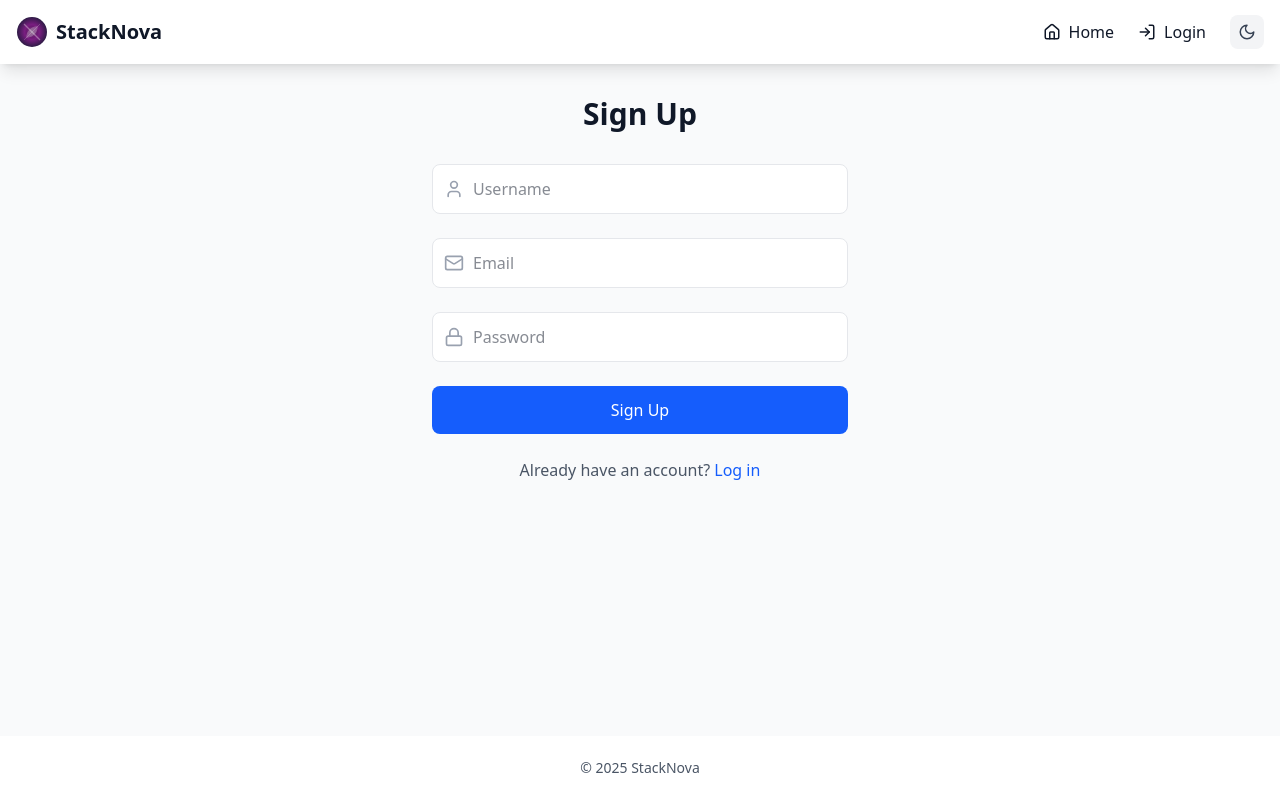
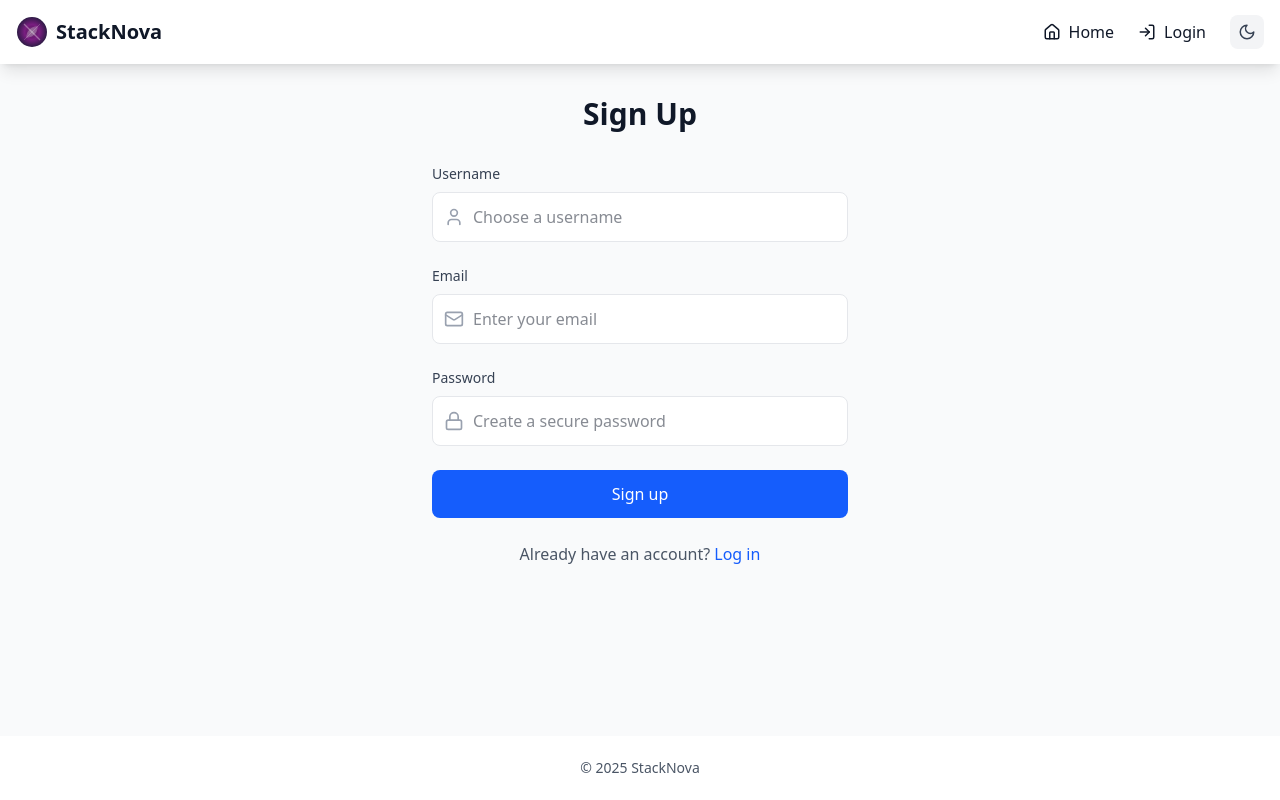
Before and after one commit to kyoriku/StackNova, a React (Vite) app in the folder client/: page /signup in a window 1280 px wide. Built offline with nearby package versions, Linux system fonts and the light colour scheme; no server answers.

Commit message:
improved auth forms with labels and consistent styling

```diff
--- a/client/src/pages/Login/index.jsx
+++ b/client/src/pages/Login/index.jsx
@@ -35,11 +35,17 @@ const Login = () => {
 
       <div className="max-w-md mx-auto px-4">
         <h1 className="text-3xl font-bold text-center text-gray-900 dark:text-white mb-8">
-          Login
+          Log In
         </h1>
 
         <form onSubmit={handleSubmit} className="space-y-6">
           <div>
+            <label
+              htmlFor="email"
+              className="block text-sm font-medium text-gray-700 dark:text-gray-300 mb-2"
+            >
+              Email
+            </label>
             <div className="relative">
               <Mail className="absolute left-3 top-1/2 transform -translate-y-1/2 text-gray-400" size={20} />
               <input
@@ -48,7 +54,7 @@ const Login = () => {
                 type="email"
                 value={email}
                 onChange={(e) => setEmail(e.target.value)}
-                placeholder="Email"
+                placeholder="Enter your email"
                 autoComplete="email"
                 className="w-full pl-10 pr-4 py-3 rounded-lg
                        bg-white dark:bg-gray-700
@@ -62,6 +68,12 @@ const Login = () => {
           </div>
 
           <div>
+            <label
+              htmlFor="password"
+              className="block text-sm font-medium text-gray-700 dark:text-gray-300 mb-2"
+            >
+              Password
+            </label>
             <div className="relative">
               <Lock className="absolute left-3 top-1/2 transform -translate-y-1/2 text-gray-400" size={20} />
               <input
@@ -70,7 +82,7 @@ const Login = () => {
                 type="password"
                 value={password}
                 onChange={(e) => setPassword(e.target.value)}
-                placeholder="Password"
+                placeholder="Enter your password"
                 autoComplete="current-password"
                 className="w-full pl-10 pr-4 py-3 rounded-lg
                        bg-white dark:bg-gray-700
@@ -84,7 +96,10 @@ const Login = () => {
           </div>
 
           {error && (
-            <div className="text-red-500 text-center text-sm">
+            <div
+              className="py-2 px-3 bg-red-50 dark:bg-red-900/20 text-red-500 dark:text-red-400 text-sm rounded-lg border border-red-100 dark:border-red-900/30 text-center"
+              role="alert"
+            >
               {error}
             </div>
           )}
@@ -95,12 +110,12 @@ const Login = () => {
             className="w-full py-3 bg-blue-600 text-white rounded-lg
            hover:bg-blue-700 focus:outline-none focus:ring-2 focus:ring-blue-500
            disabled:opacity-50 disabled:cursor-not-allowed
-           flex items-center justify-center cursor-pointer"
+           flex items-center justify-center transition-colors duration-200"
           >
             {isLoading ? (
               <div className="inline-block h-6 w-6 animate-spin rounded-full border-2 border-solid border-white border-r-transparent align-[-0.125em]" />
             ) : (
-              'Login'
+              'Log in'
             )}
           </button>
 
--- a/client/src/pages/SignUp/index.jsx
+++ b/client/src/pages/SignUp/index.jsx
@@ -55,6 +55,12 @@ const Signup = () => {
         <form onSubmit={handleSubmit} className="space-y-6">
           {/* Username Input */}
           <div>
+            <label
+              htmlFor="username"
+              className="block text-sm font-medium text-gray-700 dark:text-gray-300 mb-2"
+            >
+              Username
+            </label>
             <div className="relative">
               <User className="absolute left-3 top-1/2 transform -translate-y-1/2 text-gray-400" size={20} />
               <input
@@ -63,8 +69,8 @@ const Signup = () => {
                 type="text"
                 value={username}
                 onChange={(e) => setUsername(e.target.value)}
-                placeholder="Username"
-                autoComplete="username"
+                placeholder="Choose a username"
+                autoComplete="off"
                 className="w-full pl-10 pr-4 py-3 rounded-lg
                        bg-white dark:bg-gray-700
                        text-gray-900 dark:text-white
@@ -78,6 +84,12 @@ const Signup = () => {
 
           {/* Email Input */}
           <div>
+            <label
+              htmlFor="email"
+              className="block text-sm font-medium text-gray-700 dark:text-gray-300 mb-2"
+            >
+              Email
+            </label>
             <div className="relative">
               <Mail className="absolute left-3 top-1/2 transform -translate-y-1/2 text-gray-400" size={20} />
               <input
@@ -86,8 +98,8 @@ const Signup = () => {
                 type="email"
                 value={email}
                 onChange={(e) => setEmail(e.target.value)}
-                placeholder="Email"
-                autoComplete="email"
+                placeholder="Enter your email"
+                autoComplete="username"
                 className="w-full pl-10 pr-4 py-3 rounded-lg
                        bg-white dark:bg-gray-700
                        text-gray-900 dark:text-white
@@ -101,6 +113,12 @@ const Signup = () => {
 
           {/* Password Input */}
           <div>
+            <label
+              htmlFor="password"
+              className="block text-sm font-medium text-gray-700 dark:text-gray-300 mb-2"
+            >
+              Password
+            </label>
             <div className="relative">
               <Lock className="absolute left-3 top-1/2 transform -translate-y-1/2 text-gray-400" size={20} />
               <input
@@ -111,7 +129,7 @@ const Signup = () => {
                 onChange={(e) => setPassword(e.target.value)}
                 onFocus={() => setPasswordFocused(true)}
                 onBlur={() => setPasswordFocused(false)}
-                placeholder="Password"
+                placeholder="Create a secure password"
                 autoComplete="new-password"
                 className="w-full pl-10 pr-4 py-3 rounded-lg
                        bg-white dark:bg-gray-700
@@ -121,12 +139,18 @@ const Signup = () => {
                        focus:ring-blue-200 dark:focus:ring-blue-800"
                 required
                 minLength={8}
+                aria-describedby="password-requirements"
               />
             </div>
 
             {/* Password requirements - only show when password field is focused or has content */}
             {(passwordFocused || password.length > 0) && (
-              <div className="mt-6 p-3 bg-gray-100 dark:bg-gray-800 rounded-lg border border-gray-200 dark:border-gray-700">
+              <div
+                id="password-requirements"
+                className="mt-6 p-3 bg-gray-100 dark:bg-gray-800 rounded-lg border border-gray-200 dark:border-gray-700"
+                role="region"
+                aria-label="Password requirements"
+              >
                 <p className="text-sm font-medium text-gray-700 dark:text-gray-300 mb-2">Password requirements:</p>
                 <div className="space-y-1">
                   <div className="flex items-center">
@@ -165,7 +189,10 @@ const Signup = () => {
           </div>
 
           {error && (
-            <div className="py-2 px-3 bg-red-50 dark:bg-red-900/20 text-red-500 dark:text-red-400 text-sm rounded-lg border border-red-100 dark:border-red-900/30">
+            <div
+              className="py-2 px-3 bg-red-50 dark:bg-red-900/20 text-red-500 dark:text-red-400 text-sm rounded-lg border border-red-100 dark:border-red-900/30"
+              role="alert"
+            >
               {error}
             </div>
           )}
@@ -181,7 +208,7 @@ const Signup = () => {
             {isLoading ? (
               <div className="inline-block h-6 w-6 animate-spin rounded-full border-2 border-solid border-white border-r-transparent align-[-0.125em]" />
             ) : (
-              'Sign Up'
+              'Sign up'
             )}
           </button>
 
```
